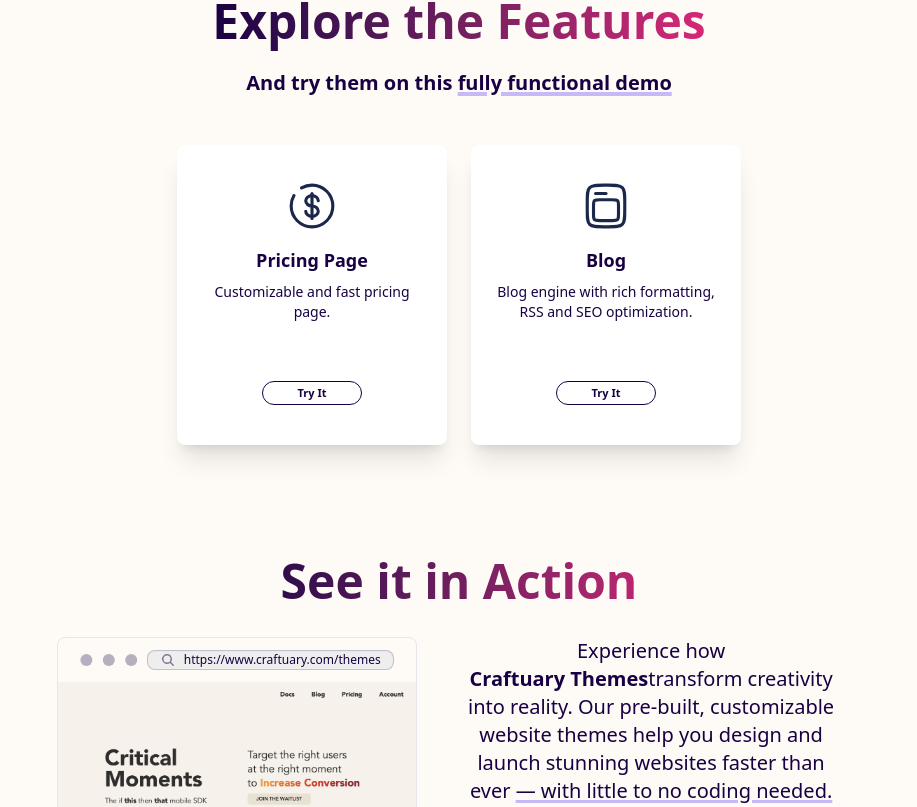
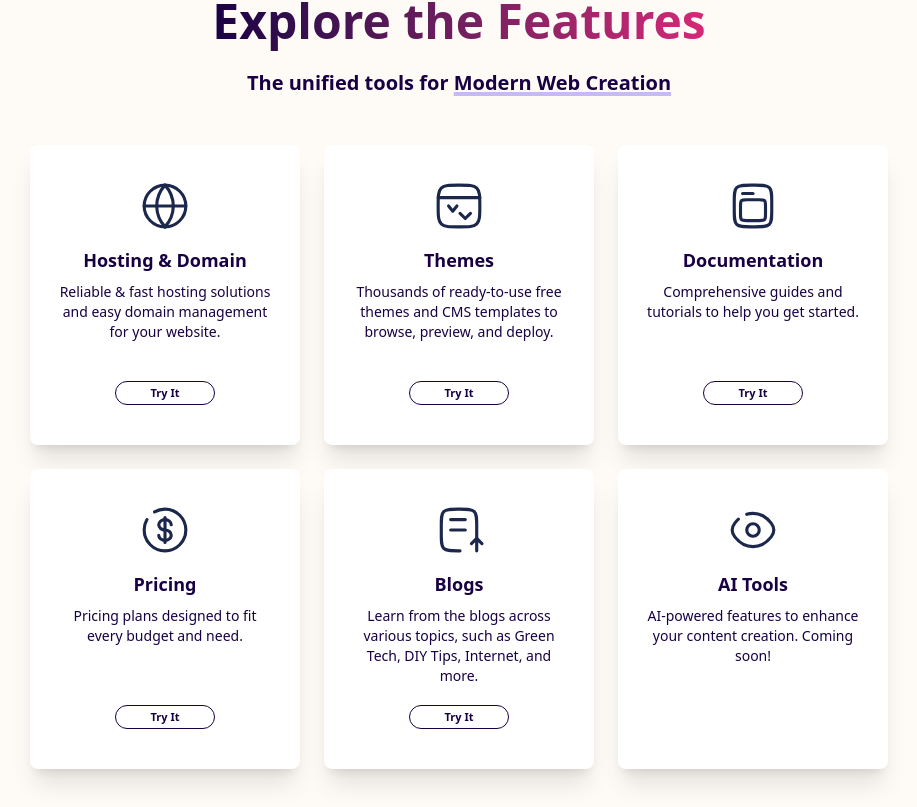
Before and after one commit to sudarshan-vr/sveltekit-saas-starter, a SvelteKit app: page / in a window 1280 px wide. Shown: the part 733-1540 px from the top of the page, without its empty margins (181-1098 px from the left). Built offline with nearby package versions, Linux system fonts and the light colour scheme.

Commit message:
Add secure admin theme management system with authentication

```diff
--- a/src/routes/(marketing)/+page.svelte
+++ b/src/routes/(marketing)/+page.svelte
@@ -24,29 +24,68 @@
 
   const features = [
     {
-      name: "Pricing Page",
+      name: "Hosting & Domain",
+      link: "https://app.craftuary.com/order",
+      description:
+        "Reliable & fast hosting solutions and easy domain management for your website.",
+      svgContent: `<path d="M22 12C22 17.5228 17.5228 22 12 22C6.47715 22 2 17.5228 2 12C2 6.47715 6.47715 2 12 2C17.5228 2 22 6.47715 22 12Z" stroke="#1C274C" stroke-width="1.5"/>
+<path d="M12 2C14.5013 4.73835 15.9228 8.29203 16 12C15.9228 15.708 14.5013 19.2616 12 22" stroke="#1C274C" stroke-width="1.5" stroke-linecap="round"/>
+<path d="M12 2C9.49872 4.73835 8.07725 8.29203 8 12C8.07725 15.708 9.49872 19.2616 12 22" stroke="#1C274C" stroke-width="1.5" stroke-linecap="round"/>
+<path d="M2 12H22" stroke="#1C274C" stroke-width="1.5" stroke-linecap="round"/>`,
+    },
+    {
+      name: "Themes",
+      link: "/themes",
+      description:
+        "Thousands of ready-to-use free themes and CMS templates to browse, preview, and deploy.",
+      svgContent: `<path d="M2 12C2 7.28595 2 4.92893 3.46447 3.46447C4.92893 2 7.28595 2 12 2C16.714 2 19.0711 2 20.5355 3.46447C22 4.92893 22 7.28595 22 12C22 16.714 22 19.0711 20.5355 20.5355C19.0711 22 16.714 22 12 22C7.28595 22 4.92893 22 3.46447 20.5355C2 19.0711 2 16.714 2 12Z" stroke="#1C274C" stroke-width="1.5"/>
+<path d="M2 8H22" stroke="#1C274C" stroke-width="1.5" stroke-linecap="round"/>
+<path d="M17.5 15.5L15 18L12.5 15.5" stroke="#1C274C" stroke-width="1.5" stroke-linecap="round" stroke-linejoin="round"/>
+<path d="M7 12L9 14.5L11 12" stroke="#1C274C" stroke-width="1.5" stroke-linecap="round" stroke-linejoin="round"/>`,
+    },
+    {
+      name: "Documentation",
+      link: "/blog",
+      description:
+        "Comprehensive guides and tutorials to help you get started.",
+      svgContent: `<path d="M3 10C3 6.22876 3 4.34315 4.17157 3.17157C5.34315 2 7.22876 2 11 2H13C16.7712 2 18.6569 2 19.8284 3.17157C21 4.34315 21 6.22876 21 10V14C21 17.7712 21 19.6569 19.8284 20.8284C18.6569 22 16.7712 22 13 22H11C7.22876 22 5.34315 22 4.17157 20.8284C3 19.6569 3 17.7712 3 14V10Z" stroke="#1C274C" stroke-width="1.5"/>
+<path d="M6 12C6 10.5858 6 9.87868 6.43934 9.43934C6.87868 9 7.58579 9 9 9H15C16.4142 9 17.1213 9 17.5607 9.43934C18 9.87868 18 10.5858 18 12V16C18 17.4142 18 18.1213 17.5607 18.5607C17.1213 19 16.4142 19 15 19H9C7.58579 19 6.87868 19 6.43934 18.5607C6 18.1213 6 17.4142 6 16V12Z" stroke="#1C274C" stroke-width="1.5"/>
+<path d="M7 6H12" stroke="#1C274C" stroke-width="1.5" stroke-linecap="round"/>`,
+    },
+    {
+      name: "Pricing",
       link: "/pricing",
       description:
-        "Customizable and fast pricing page.",
+        "Pricing plans designed to fit every budget and need.",
       svgContent: `<path d="M12 6V18" stroke="#1C274C" stroke-width="1.5" stroke-linecap="round"/>
 <path d="M15 9.5C15 8.11929 13.6569 7 12 7C10.3431 7 9 8.11929 9 9.5C9 10.8807 10.3431 12 12 12C13.6569 12 15 13.1193 15 14.5C15 15.8807 13.6569 17 12 17C10.3431 17 9 15.8807 9 14.5" stroke="#1C274C" stroke-width="1.5" stroke-linecap="round"/>
 <path d="M7 3.33782C8.47087 2.48697 10.1786 2 12 2C17.5228 2 22 6.47715 22 12C22 17.5228 17.5228 22 12 22C6.47715 22 2 17.5228 2 12C2 10.1786 2.48697 8.47087 3.33782 7" stroke="#1C274C" stroke-width="1.5" stroke-linecap="round"/>`,
     },
     {
-      name: "Blog",
+      name: "Blogs",
       link: "/blog",
       description:
-        "Blog engine with rich formatting, RSS and SEO optimization.",
-      svgContent: `<path d="M3 10C3 6.22876 3 4.34315 4.17157 3.17157C5.34315 2 7.22876 2 11 2H13C16.7712 2 18.6569 2 19.8284 3.17157C21 4.34315 21 6.22876 21 10V14C21 17.7712 21 19.6569 19.8284 20.8284C18.6569 22 16.7712 22 13 22H11C7.22876 22 5.34315 22 4.17157 20.8284C3 19.6569 3 17.7712 3 14V10Z" stroke="#1C274C" stroke-width="1.5"/>
-<path d="M6 12C6 10.5858 6 9.87868 6.43934 9.43934C6.87868 9 7.58579 9 9 9H15C16.4142 9 17.1213 9 17.5607 9.43934C18 9.87868 18 10.5858 18 12V16C18 17.4142 18 18.1213 17.5607 18.5607C17.1213 19 16.4142 19 15 19H9C7.58579 19 6.87868 19 6.43934 18.5607C6 18.1213 6 17.4142 6 16V12Z" stroke="#1C274C" stroke-width="1.5"/>
-<path d="M7 6H12" stroke="#1C274C" stroke-width="1.5" stroke-linecap="round"/>`,
+        "Learn from the blogs across various topics, such as Green Tech, DIY Tips, Internet, and more.",
+      svgContent: `<path d="M20.5 16.9286V10C20.5 6.22876 20.5 4.34315 19.3284 3.17157C18.1569 2 16.2712 2 12.5 2H11.5C7.72876 2 5.84315 2 4.67157 3.17157C3.5 4.34315 3.5 6.22876 3.5 10V14C3.5 17.7712 3.5 19.6569 4.67157 20.8284C5.84315 22 7.72876 22 11.5 22H12.5" stroke="#1C274C" stroke-width="1.5" stroke-linecap="round"/>
+<path d="M20.5 22L20.5 16M20.5 16L18 18.5M20.5 16L23 18.5" stroke="#1C274C" stroke-width="1.5" stroke-linecap="round" stroke-linejoin="round"/>
+<path d="M8 7H15" stroke="#1C274C" stroke-width="1.5" stroke-linecap="round"/>
+<path d="M8 12H15" stroke="#1C274C" stroke-width="1.5" stroke-linecap="round"/>`,
+    },
+    {
+      name: "AI Tools",
+      link: null,
+      description:
+        "AI-powered features to enhance your content creation. Coming soon!",
+      svgContent: `<path d="M9 4.45962C9.91153 4.16968 10.9104 4 12 4C16.1819 4 19.028 6.49956 20.7251 8.70433C21.575 9.80853 22 10.3606 22 12C22 13.6394 21.575 14.1915 20.7251 15.2957C19.028 17.5004 16.1819 20 12 20C7.81811 20 4.97196 17.5004 3.27489 15.2957C2.42496 14.1915 2 13.6394 2 12C2 10.3606 2.42496 9.80853 3.27489 8.70433C3.75612 8.07914 4.32973 7.43025 5 6.82137" stroke="#1C274C" stroke-width="1.5" stroke-linecap="round"/>
+<path d="M15 12C15 13.6569 13.6569 15 12 15C10.3431 15 9 13.6569 9 12C9 10.3431 10.3431 9 12 9C13.6569 9 15 10.3431 15 12Z" stroke="#1C274C" stroke-width="1.5"/>`,
     }
   ]
 </script>
 
 <SEO
-  title={WebsiteName}
-  description={WebsiteDescription}
+  title="The Craftuary® Global | Try Craftuay® Now"
+  description="Affordable themes, domains, and hosting to launch stunning websites fast. Perfect for creators, startups, and businesses."
+  image="https://www.craftuary.com/images/logo.svg"
   url={WebsiteBaseUrl}
   type="website"
 />
@@ -128,11 +167,11 @@
         Explore the Features
       </div>
       <div class="mt-4 text-xl font-bold">
-        And try them on this
+        The unified tools for
         <span
           class="underline decoration-secondary decoration-[3px] md:decoration-[4px]"
         >
-          fully functional demo
+          Modern Web Creation
         </span>
       </div>
     </div>
@@ -185,7 +224,7 @@
       <div
         class="text-3xl md:text-5xl font-bold bg-clip-text text-transparent bg-linear-to-r from-primary to-accent mt-4 pb-2"
       >
-        See it in Action
+        2025 Best Free Web Templates & Unlimited Downloads.
       </div>
       <div
         class="flex flex-col lg:flex-row mt-6 gap-6 place-content-center content-center"
@@ -223,21 +262,20 @@
           <div class="my-auto">
             <div class="px-4 text-lg md:text-xl">
               <a href="https://www.craftuary.com/themes" class="" target="_blank"
-                >Experience how <span
+                ><span
                   class="font-bold whitespace-nowrap">Craftuary Themes </span
-                >transform creativity into reality.
-Our pre-built, customizable website themes help you design and launch stunning websites faster than ever
-                <span class="underline decoration-secondary decoration-[3px]"
-                  > — with little to no coding needed.</span
-                ></a
+                > offers pre-built, fully customizable website templates to design, deploy, and scale websites with little to, <span class="underline decoration-secondary decoration-[3px]"
+                  >no coding needed.</span
+                >
+                </a
               >
             </div>
             <div class="px-4 mt-6 text-lg md:text-xl">
-              Our <a
+              <a
                 href="https://www.craftuary.com/themes"
                 class="link font-bold"
                 target="_blank">Check out</a
-              > our live examples to see how brands use Craftuary to build their online presence.
+              > our live examples.
             </div>
             <div class="mt-4 text-large">
               <a href="https://www.craftuary.com/themes" target="_blank">
--- a/src/routes/(marketing)/blog/+page.svelte
+++ b/src/routes/(marketing)/blog/+page.svelte
@@ -5,11 +5,12 @@
 </script>
 
 <SEO
-  title={blogInfo.name}
-  description="Read our latest articles, tutorials, and insights about SaaS development, SvelteKit, web performance, and modern web technologies."
+  title="Blog - Web Development Guides & Tutorials | Craftuary"
+  description="Learn from expert blogs on Green Tech, DIY website tips, Internet trends, web development, and more. Stay updated with guides, tutorials, and insights to build better websites."
+  image="https://www.craftuary.com/images/logo.svg"
   url="{WebsiteBaseUrl}/blog"
   type="website"
-  keywords="blog, articles, tutorials, SaaS, SvelteKit, web development, technology"
+  keywords="web development blog, DIY website tips, Green Tech, Internet trends, website tutorials, web design guides, development articles, tech blog"
 />
 
 <div class="py-8 lg:py-12 px-6 max-w-lg mx-auto">
--- a/src/routes/(marketing)/pricing/+page.svelte
+++ b/src/routes/(marketing)/pricing/+page.svelte
@@ -50,11 +50,12 @@
 </script>
 
 <SEO
-  title="Pricing"
-  description="Affordable pricing plans for {WebsiteName}. Choose the perfect plan for your needs - from free to enterprise. Totally free to host, scales to millions of users."
+  title="Pricing Plans - Affordable Web Hosting & Domains | Craftuary"
+  description="Transparent pricing for web hosting, domains, and premium themes. Flexible plans designed for creators, startups, and businesses. Start free or choose a plan that fits your budget."
+  image="https://www.craftuary.com/images/logo.svg"
   url="{WebsiteBaseUrl}/pricing"
   type="website"
-  keywords="pricing, plans, subscription, free plan, pro plan, {WebsiteName} pricing"
+  keywords="pricing, web hosting plans, domain pricing, affordable hosting, website pricing, cheap hosting, premium themes pricing"
 />
 
 <div class="min-h-[70vh] pb-8 pt-[5vh] px-4">
--- a/src/routes/(marketing)/themes/+page.svelte
+++ b/src/routes/(marketing)/themes/+page.svelte
@@ -91,11 +91,12 @@
 </script>
 
 <SEO
-  title="Free Website Themes & Templates"
-  description="Discover beautiful, free website themes for React, Vue, Svelte, WordPress, and more. Download and deploy instantly with Craftuary's premium templates."
+  title="Free Website Themes & Templates - 2025 Best Downloads | Craftuary"
+  description="Browse thousands of free and premium website templates. React, Vue, Svelte, WordPress themes ready to deploy. Download, customize, and launch your website in minutes."
+  image="https://www.craftuary.com/images/logo.svg"
   url="{WebsiteBaseUrl}/themes"
   type="website"
-  keywords="website themes, free templates, React templates, WordPress themes, SaaS templates, landing page templates"
+  keywords="free website themes, website templates, React templates, WordPress themes, SaaS templates, landing page templates, CMS templates, premium themes, responsive templates"
 />
 
 <div class="min-h-screen pb-16 pt-8 px-4 bg-gradient-to-b from-base-100 to-base-200">
```
Also changed, not shown: static/ads.txt (added).
